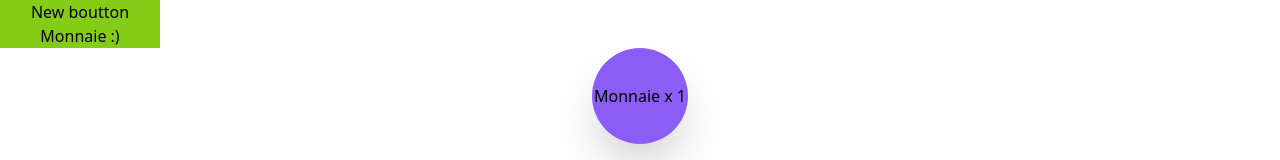
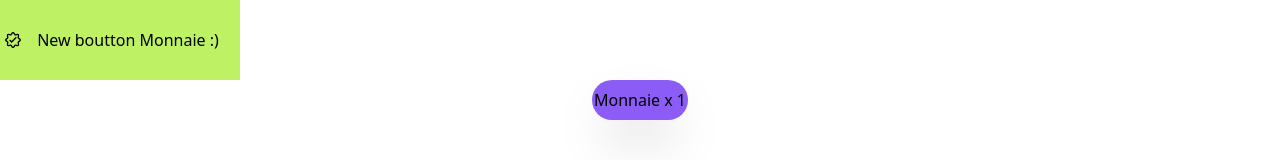
Before and after one commit to NassJs/BuyPlayer, a React (Create React App) app in the folder my-app/: page / in a window 1280 px wide. Shown: the top 160 px of the page. Built offline with nearby package versions, Linux system fonts and the light colour scheme.

Commit message:
fixture : add playerActiveBuy btn

```diff
--- a/my-app/src/component/Button/Button.jsx
+++ b/my-app/src/component/Button/Button.jsx
@@ -3,7 +3,7 @@ import React from "react";
 export const Button = ({children, onClick}) => {
     return (
         <button
-            className="w-24 h-24 shadow-2xl bg-violet-500 hover:bg-violet-600 active:bg-violet-700
+            className="w-24 h-10 shadow-2xl bg-violet-500 hover:bg-violet-600 active:bg-violet-700
             rounded-full focus:outline-none focus:ring focus:ring-violet-300 cursor-pointer"
              onClick={onClick}>
             {children}
--- a/my-app/src/component/Toast/Toast.jsx
+++ b/my-app/src/component/Toast/Toast.jsx
@@ -1,5 +1,6 @@
 import React, {useState} from "react";
 import { useEffect } from "react";
+import { GrValidate } from 'react-icons/gr';
 import { useContext } from "react";
 import { createContext } from "react";
 
@@ -8,12 +9,12 @@ export const ToastContext = createContext();
 export const ToastProvider = ({children}) => {
 
     const [active, setActive] = useState(false);
-    const [text , setText]= useState("test");
+    const [text , setText]= useState("");
     useEffect(() => {
         if (active){
             setTimeout(() => {
                 setActive(false)
-            }, 1000)
+            },3000)
         }
     },[active])
 
@@ -37,10 +38,12 @@ export const useToast  = () => {
     return res;
 }
 
-export const Toast = ({text}) => {
+export const Toast = ({children, text}) => {
    return(
-    <div className=" flex justify-center w-40 bg-lime-500">
-       <span className="flex ">{text}</span>
+    <div className=" flex justify-center items-center h-20 w-60 bg-lime-300">
+        <GrValidate />
+       <span className="flex pr-4 pl-4"> {text} </span>
+       {children}
     </div>
    )
 }
--- a/my-app/src/container/Money/ButtonIncremente.jsx
+++ b/my-app/src/container/Money/ButtonIncremente.jsx
@@ -9,7 +9,6 @@ export const ButtonIncremente = ({value , unlock, }) => {
     const {money , updateMyMoney} = useMoney();
     const setActive = useToast();
     const resUseToast = useToast();
-
     const handleIncremente = () => {
         updateMyMoney(money + value)
     }
--- a/my-app/src/container/PlayerInfo.jsx/Player.jsx
+++ b/my-app/src/container/PlayerInfo.jsx/Player.jsx
@@ -1,13 +1,15 @@
 import React from "react";
-import { Data } from "../../data/Data";
+import  { Data }  from "../../data/Data";
 import {Card, CardFooter, CardHeader, CardPicture, CardPrice,CardTitle} from '../../component/Card/Card';
 import { ButtonMoney } from "../Money/ButtonMoney";
+import { PlayerActiveBuy } from "./PlayerActiveBuy";
+
 export const Player = () => {
 
     return (
         <>
         <ButtonMoney />
-        <div className="flex flex-row justify-center flex-wrap pt-20">
+        <div className="flex flex-column justify-center flex-wrap pt-20">
             {Data.map((player ) => (
               <Card>
                 <CardHeader>
@@ -16,6 +18,9 @@ export const Player = () => {
                 <CardFooter>
                 <CardTitle> {player.name}</CardTitle>
                 <CardPrice> {player.price} Dollars</CardPrice>
+                <PlayerActiveBuy player={player.price}>
+                  Buy  {player.name}
+                  </PlayerActiveBuy>
                 </CardFooter>
               </Card>
         ))}
--- /dev/null
+++ b/my-app/src/container/PlayerInfo.jsx/PlayerActiveBuy.jsx
@@ -0,0 +1,13 @@
+import React from "react";
+import { Button } from "../../component/Button/Button";
+ import { Data }  from "../../data/Data";
+import { useMoney } from "../../context/MoneyContext";
+
+export const PlayerActiveBuy = ({children, player}) => {
+    const {money} = useMoney();
+
+    if (money >= player )
+    return(
+            <Button> {children}</Button>
+    )
+}
--- a/my-app/src/data/Data.jsx
+++ b/my-app/src/data/Data.jsx
@@ -4,42 +4,42 @@ export const Data = [
         name : "Haaland",
         age : 22,
         picture : "https://www.mancity.com/meta/media/233jlh2j/microsoftteams-image-127.png?width=600",
-        price : 1200
+        price : 12
     },
     {
         id: 2,
         name : "Messi ",
         age : 35,
         picture : "https://www.topmercato.com/wp-content/uploads/2023/02/Lionel-Messi-Paris-PSG-Paris-Saint-Germain.jpg",
-        price : 1185
+        price : 11
     },
     {
         id: 3,
         name : "MBappé",
         age : 25,
         picture : "https://www.lejdd.fr/lmnr/var/jdd/public/media/image/2022/09/17/19/kylian-mbappe-patron-du-psg-et-du-football-francais.jpg?VersionId=dPB5Emc0p9DCCUDRP9lRXLzZuprPLRH2",
-        price : 1250
+        price : 10
     },
     {
         id: 4,
         name : "Neymar",
         age : 31,
         picture : "https://images.bfmtv.com/RLiDGbZVoqDsu_rEhnS2Wquq3MY=/0x0:2032x1143/images/NEYMAR-JR-1571529.jpg",
-        price : 1515
+        price : 15
     },
     {
         id: 5,
         name : "Mahrez",
         age : 32,
         picture : "https://www.mancity.com/meta/media/k1alobbo/mahrez-quotes-1.jpg",
-        price : 120
+        price : 10
     },
     {
         id: 6,
         name : "Mohamed Salah",
         age : 30,
         picture : "https://www.afrik-foot.com/wp-content/uploads/2022/07/282758767-10161304870157573-7333341611853919250-n-696x392.jpg",
-        price : 125
+        price : 25
     },
 
 
--- /dev/null
+++ b/package.json
@@ -0,0 +1,5 @@
+{
+  "dependencies": {
+    "react-icons": "^4.7.1"
+  }
+}
```
Also changed, not shown: 1 other file (tests, documents, lock files or other folders).
